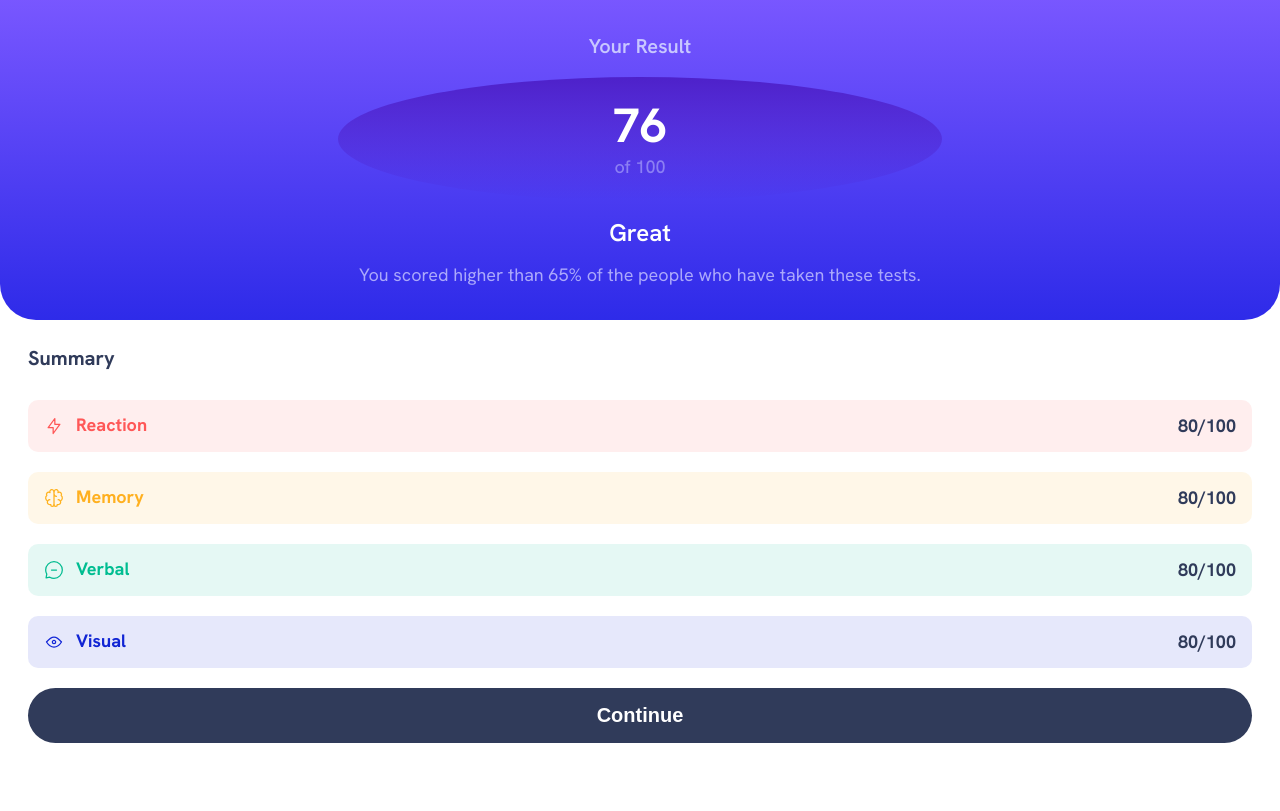
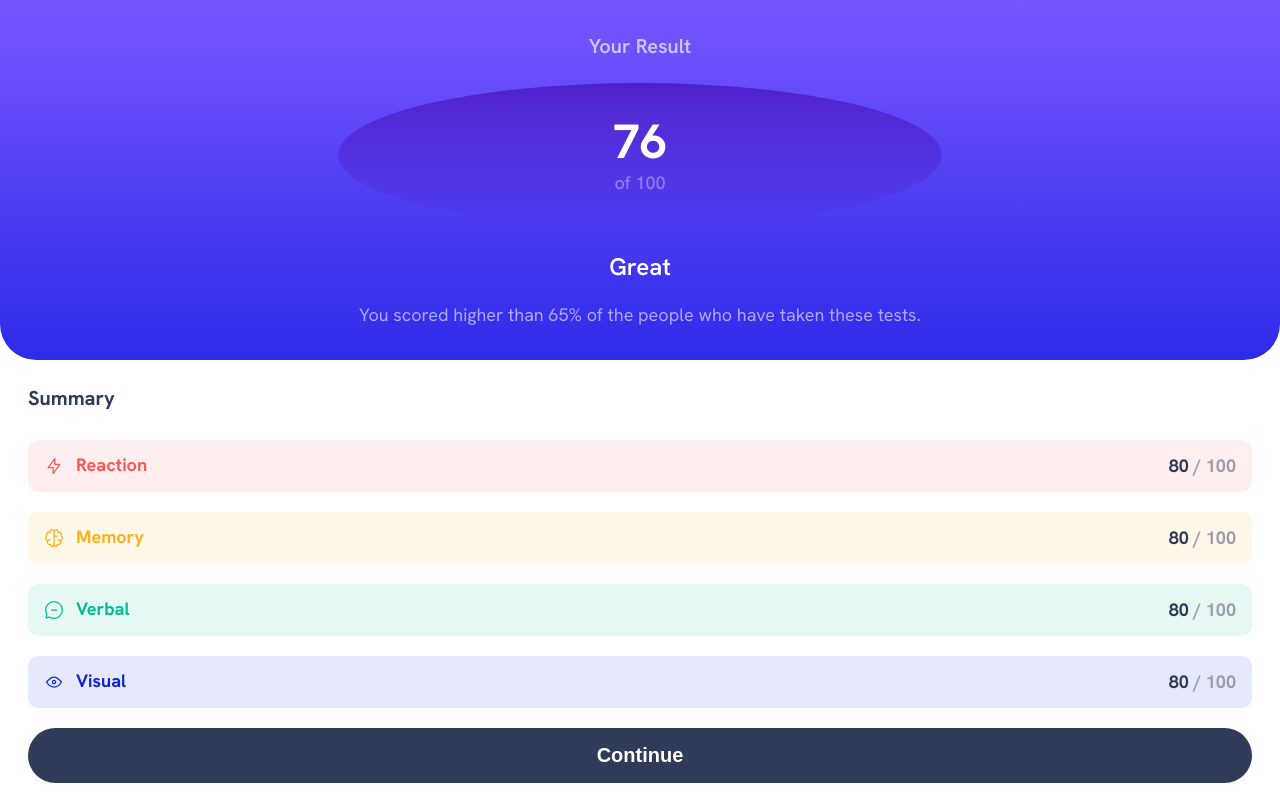
Before and after one commit to CosminBozai/Result-Summary-Component, a React (Vite) app: page / in a window 1280 px wide. Built offline with nearby package versions, Linux system fonts and the light colour scheme.

Commit message:
Refractored the css and html structure

```diff
--- a/src/components/Summary/Body.css
+++ b/src/components/Summary/Body.css
@@ -19,23 +19,23 @@
   font-weight: 500;
 }
 
-.card:first-of-type {
+.card:first-child {
   margin-top: 2rem;
   background: hsla(0, 100%, 67%, 0.1);
   color: var(--light-red);
 }
 
-.card:nth-child(3) {
+.card:nth-child(2) {
   background: hsla(39, 100%, 56%, 0.1);
   color: var(--orange-yellow);
 }
 
-.card:nth-child(4) {
+.card:nth-child(3) {
   background: hsla(166, 100%, 37%, 0.1);
   color: var(--green-teal);
 }
 
-.card:nth-child(5) {
+.card:nth-child(4) {
   background: hsla(234, 85%, 45%, 0.1);
   color: var(--cobalt-blue);
 }
--- a/src/components/Summary/Header.css
+++ b/src/components/Summary/ResultSection.css
@@ -1,16 +1,16 @@
-.summary-header {
+.result-section {
   display: flex;
   flex-direction: column;
   align-items: center;
   justify-content: space-between;
+  height: 45%;
   padding: 2.25rem;
   border-bottom-left-radius: 2.25rem;
   border-bottom-right-radius: 2.25rem;
   background: linear-gradient(var(--light-slate-blue), var(--light-royal-blue));
-  height: 40%;
 }
 
-.header-p {
+.result-section h2 {
   font-size: 1.25rem;
   font-weight: 600;
   color: var(--light-lavander);
@@ -21,10 +21,10 @@
   flex-direction: column;
   align-items: center;
   justify-content: center;
-  background: linear-gradient(var(--violet-blue), var(--persian-blue));
-  border-radius: 50%;
   width: 50%;
   height: 50%;
+  border-radius: 50%;
+  background: linear-gradient(var(--violet-blue), var(--persian-blue));
 }
 
 .result p {
--- a/src/components/Summary/Summary.jsx
+++ b/src/components/Summary/Summary.jsx
@@ -5,14 +5,14 @@ import { ReactComponent as IconVerbal } from "../../assets/images/icon-verbal.sv
 import { ReactComponent as IconVisual } from "../../assets/images/icon-visual.svg";
 
 import "./index.css";
-import "./Header.css";
+import "./ResultSection.css";
 import "./Body.css";
 
 function Summary() {
   return (
     <div className="summary-component">
-      <div className="summary-header">
-        <p className="header-p">Your Result</p>
+      <section className="result-section">
+        <h2>Your Result</h2>
         <div className="result">
           <p>76</p>
           <span>of 100</span>
@@ -21,36 +21,46 @@ function Summary() {
         <p className="higher-than">
           You scored higher than 65% of the people who have taken these tests.
         </p>
-      </div>
+      </section>
       <div className="summary-body">
         <h2>Summary</h2>
+        <div>
           <div className="card">
             <div className="card-name">
               <IconReaction />
               <p>Reaction</p>
             </div>
-          <p className="card-score">80/100</p>
+            <p className="card-score">
+              80 <span>/ 100</span>{" "}
+            </p>
           </div>
           <div className="card">
             <div className="card-name">
               <IconMemory />
               <p>Memory</p>
             </div>
-          <p className="card-score">80/100</p>
+            <p className="card-score">
+              80 <span>/ 100</span>{" "}
+            </p>
           </div>
           <div className="card">
             <div className="card-name">
               <IconVerbal />
               <p>Verbal</p>
             </div>
-          <p className="card-score">80/100</p>
+            <p className="card-score">
+              80 <span>/ 100</span>{" "}
+            </p>
           </div>
           <div className="card">
             <div className="card-name">
               <IconVisual />
               <p>Visual</p>
             </div>
-          <p className="card-score">80/100</p>
+            <p className="card-score">
+              80 <span>/ 100</span>{" "}
+            </p>
+          </div>
         </div>
         <button className="continue-btn">Continue</button>
       </div>
--- a/src/components/Summary/index.css
+++ b/src/components/Summary/index.css
@@ -28,6 +28,6 @@
 .summary-component {
   height: 100vh;
   width: 100vw;
+  font-family: "HankenGrotesk";
   font-size: 18px;
-  font-family: "HankenGrotesk";
 }
```
Lines whose indentation alone changed are shown as unchanged.
